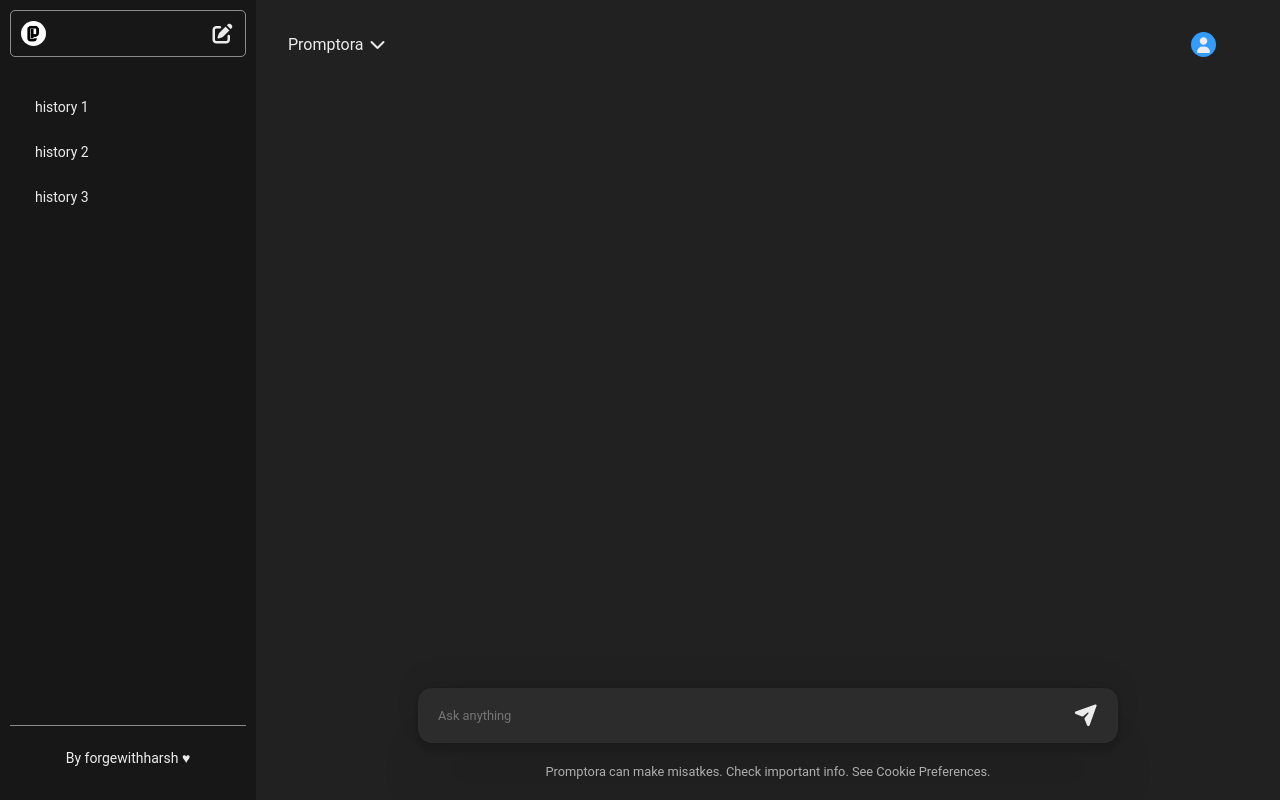
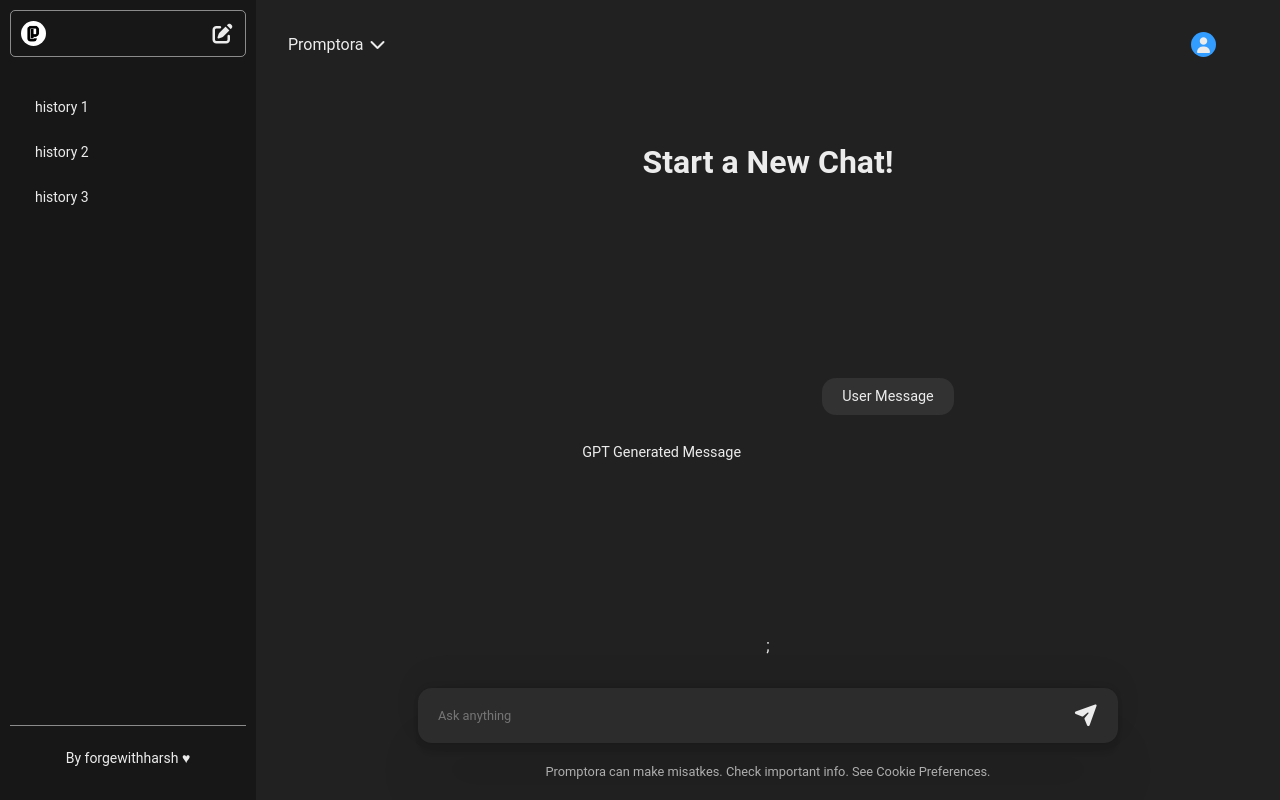
Before and after one commit to forgewithharsh/Promptora, a React (Vite) app in the folder Frontend/: page / in a window 1280 px wide. Built offline with nearby package versions, Linux system fonts and the light colour scheme.

Commit message:
Implement chat functionality with context and styling

```diff
--- a/Frontend/src/App.jsx
+++ b/Frontend/src/App.jsx
@@ -9,6 +9,8 @@ function App() {
   const [prompt, setPrompt] = useState("");
   const [reply, setReply] = useState(null);
   const [currThreadId, setCurrThreadId] = useState(uuidv1());
+  const [prevChats, setPrevChats] = useState([]);
+  const [newChat, setNewChat] = useState(true);
   const providerValues = {
     prompt,
     setPrompt,
@@ -16,6 +18,10 @@ function App() {
     setReply,
     currThreadId,
     setCurrThreadId,
+    newChat,
+    setNewChat,
+    prevChats,
+    setPrevChats,
   };
 
   return (
--- a/Frontend/src/Chat.css
+++ b/Frontend/src/Chat.css
@@ -0,0 +1,25 @@
+.chats {
+  max-width: 700px;
+  overflow-y: scroll;
+  padding: 8rem;
+}
+
+.userDiv {
+  display: flex;
+  justify-content: flex-end;
+  font-size: 0.9rem;
+}
+
+.gptDiv {
+  text-align: left;
+  font-size: 0.9rem;
+}
+
+.userMessage {
+  background-color: #323232;
+  padding: 10px 20px;
+  border-radius: 14px;
+  margin-left: 15rem;
+  max-width: 500px;
+  width: fit-content;
+}
--- a/Frontend/src/Chat.jsx
+++ b/Frontend/src/Chat.jsx
@@ -1,12 +1,22 @@
-import React from 'react'
-import "./Chat.css"
+import React, { useContext } from "react";
+import "./Chat.css";
+import { MyContext } from "./MyContext";
 
 function Chat() {
+  const { newChat, prevChats } = useContext(MyContext);
   return (
-    <div>
-
-    </div>
-  )
+    <>
+      {newChat && <h1>Start a New Chat!</h1>}
+      <div className="chats">
+        <div className="userDiv">
+          <p className="userMessage">User Message</p>
+        </div>
+        <div className="gptDiv">
+          <p className="gptMessage">GPT Generated Message</p>
+        </div>
+        </div>;
+    </>
+  );
 }
 
-export default Chat
+export default Chat;
```
